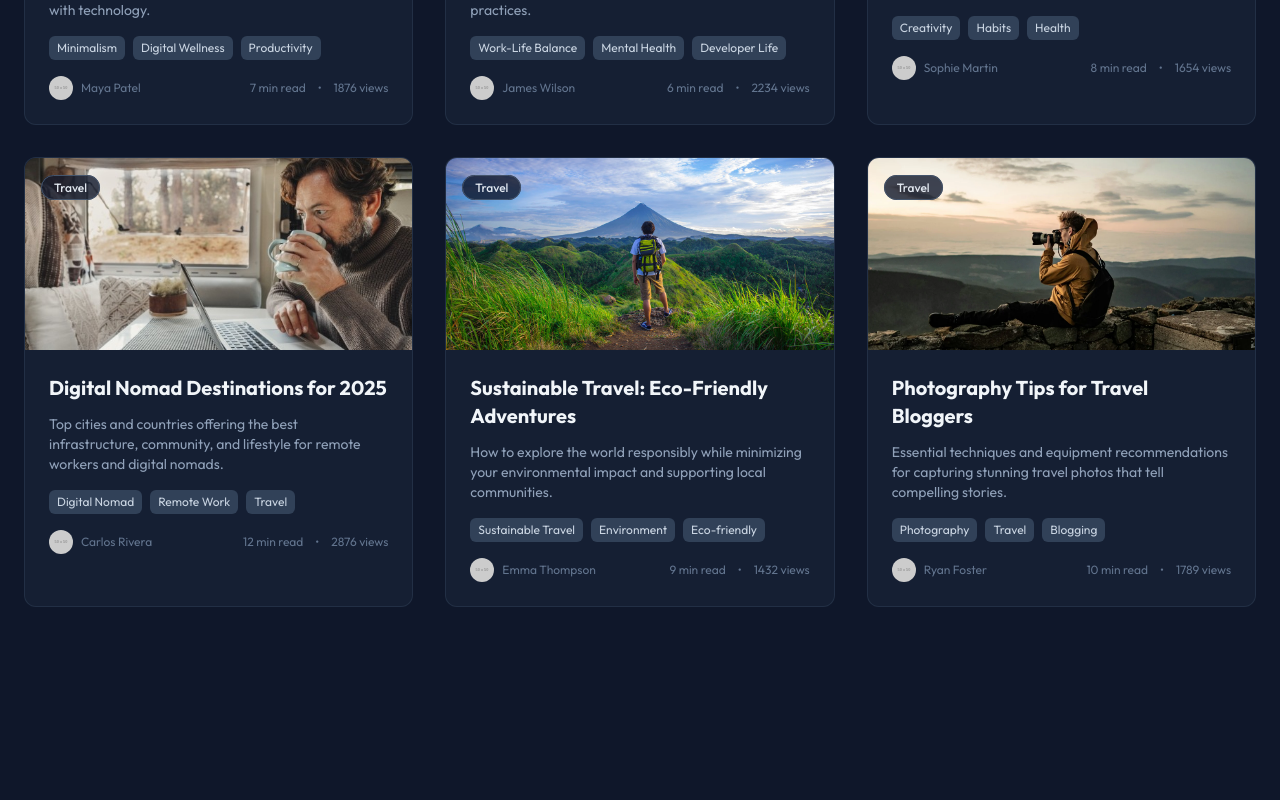
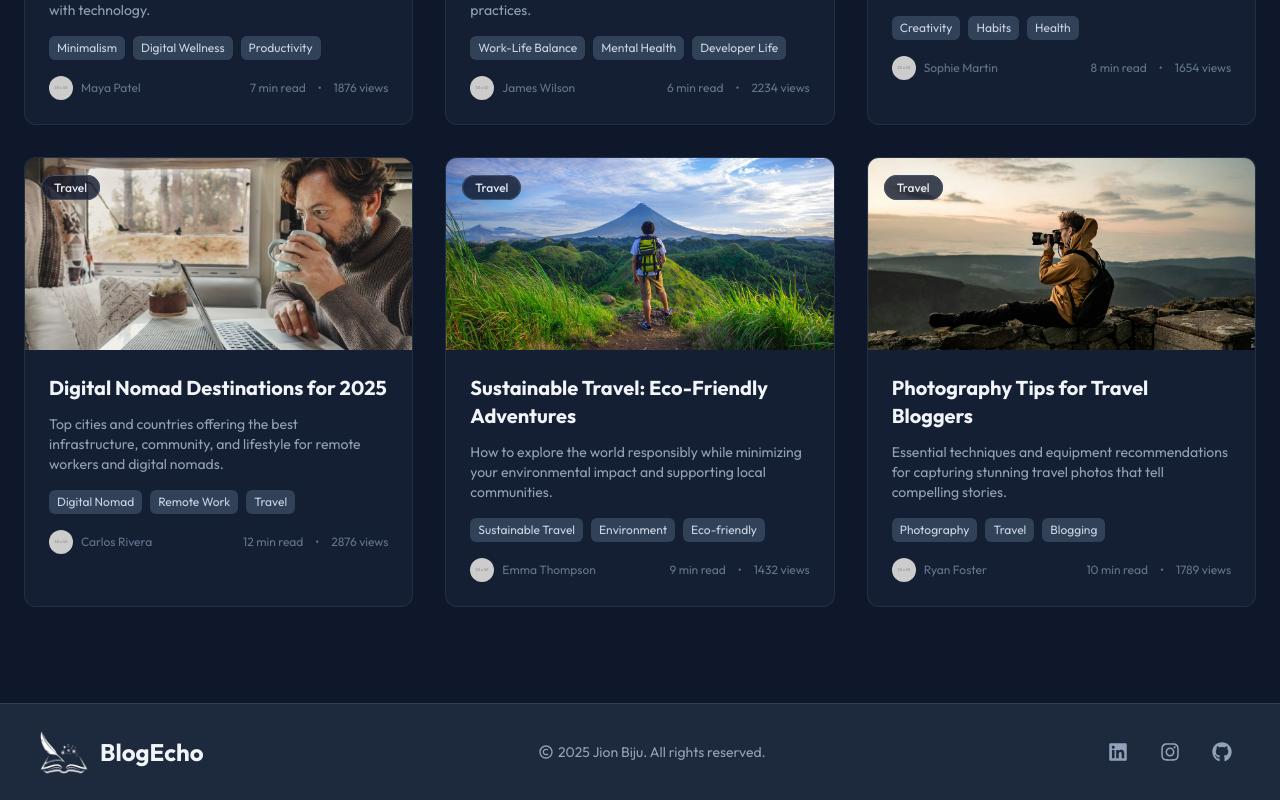
Before and after one commit to jionbiju/BlogEcho_MERN, a React (Vite) app in the folder client/: page / in a window 1280 px wide. Shown: the part 2339-3139 px from the top of the page. Before the commit the page ends 3042 px from the top, so only its background shows below. Built offline with nearby package versions, Linux system fonts and the light colour scheme.

Commit message:
Footer component created

```diff
--- a/client/package.json
+++ b/client/package.json
@@ -13,6 +13,7 @@
     "@tailwindcss/vite": "^4.1.12",
     "react": "^19.1.1",
     "react-dom": "^19.1.1",
+    "react-icons": "^5.5.0",
     "react-router-dom": "^7.8.2",
     "tailwindcss": "^4.1.12"
   },
--- a/client/src/components/Blogs.jsx
+++ b/client/src/components/Blogs.jsx
@@ -51,7 +51,7 @@ const Blogs = () => {
             </div>
 
             {/* Blog Posts Grid */}
-            <div className='grid grid-cols-1 md:grid-cols-2 lg:grid-cols-3 gap-8'>
+            <div className='grid grid-cols-1 md:grid-cols-2 lg:grid-cols-3 gap-8 '>
                 {filteredBlogs.map((blog) => (
                     <article key={blog.id} className='bg-slate-800/50 rounded-xl overflow-hidden border border-slate-700/50 hover:border-slate-600 transition-all duration-300 hover:transform hover:-translate-y-1 hover:shadow-xl hover:shadow-slate-900/20'>
                         {/* Blog Image */}
--- a/client/src/components/Footer.jsx
+++ b/client/src/components/Footer.jsx
@@ -1,11 +1,128 @@
-import React from 'react'
+// import React from "react";
+// import { FaInstagram, FaLinkedin, FaGithub } from "react-icons/fa";
+// import { BiCopyright } from "react-icons/bi";
+// import logo from "../assets/logo_wo_bg.png";
+
+// const Footer = () => {
+//   return (
+//     <div className="w-full bg-slate-800 min-h-[120px] flex items-center justify-between px-6 md:px-10 py-4 border-t border-slate-700">
+//       {/* Left*/}
+//       <div className="flex gap-3 items-center">
+//         <img
+//           className="w-12 h-12 object-contain"
+//           src={logo}
+//           alt="BlogEcho Logo"
+//         />
+//         <div className="text-2xl mt-5 font-bold text-slate-100 font-['Outfit']">
+//           BlogEcho
+//         </div>
+//       </div>
+
+//       {/* Center */}
+//       <div className="flex items-center justify-center text-slate-400 text-md py-4 space-y-1">
+//         <div className="flex items-center space-x-1">
+//           <BiCopyright className="w-4 h-4" />
+//           <span>
+//             {new Date().getFullYear()} Jion Biju. All rights reserved.
+//           </span>
+//         </div>
+//       </div>
+
+//       {/* Right*/}
+//       <div className="flex gap-4 items-center">
+//         <a
+//           href="https://www.linkedin.com/in/jion-biju-738072283"
+//           target="_blank"
+//           rel="noopener noreferrer"
+//           className="text-slate-400 hover:text-blue-400 transition-colors duration-200 p-2 hover:bg-slate-800/50 rounded-full"
+//           aria-label="LinkedIn"
+//         >
+//           <FaLinkedin size={20} />
+//         </a>
+//         <a
+//           href="https://www.instagram.com/jion__17"
+//           target="_blank"
+//           rel="noopener noreferrer"
+//           className="text-slate-400 hover:text-pink-400 transition-colors duration-200 p-2 hover:bg-slate-800/50 rounded-full"
+//           aria-label="Instagram"
+//         >
+//           <FaInstagram size={20} />
+//         </a>
+//         <a
+//           href="https://github.com/jionbiju"
+//           target="_blank"
+//           rel="noopener noreferrer"
+//           className="text-slate-400 hover:text-slate-200 transition-colors duration-200 p-2 hover:bg-slate-800/50 rounded-full"
+//           aria-label="GitHub"
+//         >
+//           <FaGithub size={20} />
+//         </a>
+//       </div>
+//     </div>
+//   );
+// };
+
+// export default Footer;
+import React from "react";
+import { FaInstagram, FaLinkedin, FaGithub } from "react-icons/fa";
+import { BiCopyright } from "react-icons/bi";
+import logo from "../assets/logo_wo_bg.png";
 
 const Footer = () => {
   return (
-    <div>
+    <div className="w-full sm:w-full bg-slate-800 flex flex-col md:flex-row items-center md:justify-between  px-6 md:px-10 py-6 border-t border-slate-700 gap-4">
+      {/* Left */}
+      <div className="flex gap-3 items-center">
+        <img
+          className="w-12 h-12 object-contain"
+          src={logo}
+          alt="BlogEcho Logo"
+        />
+        <div className="text-2xl font-bold text-slate-100 font-['Outfit']">
+          BlogEcho
+        </div>
+      </div>
 
+      {/* Center */}
+      <div className="flex items-center justify-center text-slate-400 text-sm text-center">
+        <BiCopyright className="w-4 h-4 mr-1" />
+        <span>
+          {new Date().getFullYear()} Jion Biju. All rights reserved.
+        </span>
+      </div>
+
+      {/* Right */}
+      <div className="flex gap-4 items-center">
+        <a
+          href="https://www.linkedin.com/in/jion-biju-738072283"
+          target="_blank"
+          rel="noopener noreferrer"
+          className="text-slate-400 hover:text-blue-400 transition-colors duration-200 p-2 hover:bg-slate-800/50 rounded-full"
+          aria-label="LinkedIn"
+        >
+          <FaLinkedin size={20} />
+        </a>
+        <a
+          href="https://www.instagram.com/jion__17"
+          target="_blank"
+          rel="noopener noreferrer"
+          className="text-slate-400 hover:text-pink-400 transition-colors duration-200 p-2 hover:bg-slate-800/50 rounded-full"
+          aria-label="Instagram"
+        >
+          <FaInstagram size={20} />
+        </a>
+        <a
+          href="https://github.com/jionbiju"
+          target="_blank"
+          rel="noopener noreferrer"
+          className="text-slate-400 hover:text-slate-200 transition-colors duration-200 p-2 hover:bg-slate-800/50 rounded-full"
+          aria-label="GitHub"
+        >
+          <FaGithub size={20} />
+        </a>
+      </div>
     </div>
-  )
-}
+  );
+};
 
-export default Footer
+export default Footer;
--- a/client/src/pages/Home.jsx
+++ b/client/src/pages/Home.jsx
@@ -2,6 +2,7 @@ import React from 'react'
 import Navbar from '../components/Navbar'
 import Hero from '../components/Hero'
 import Blogs from '../components/Blogs'
+import Footer from '../components/Footer'
 
 const Home = () => {
   return (
@@ -9,6 +10,7 @@ const Home = () => {
       <Navbar/>
       <Hero/>
       <Blogs/>
+      <Footer/>
     </div>
   )
 }
```
Also changed, not shown: 1 other file (tests, documents, lock files or other folders).
